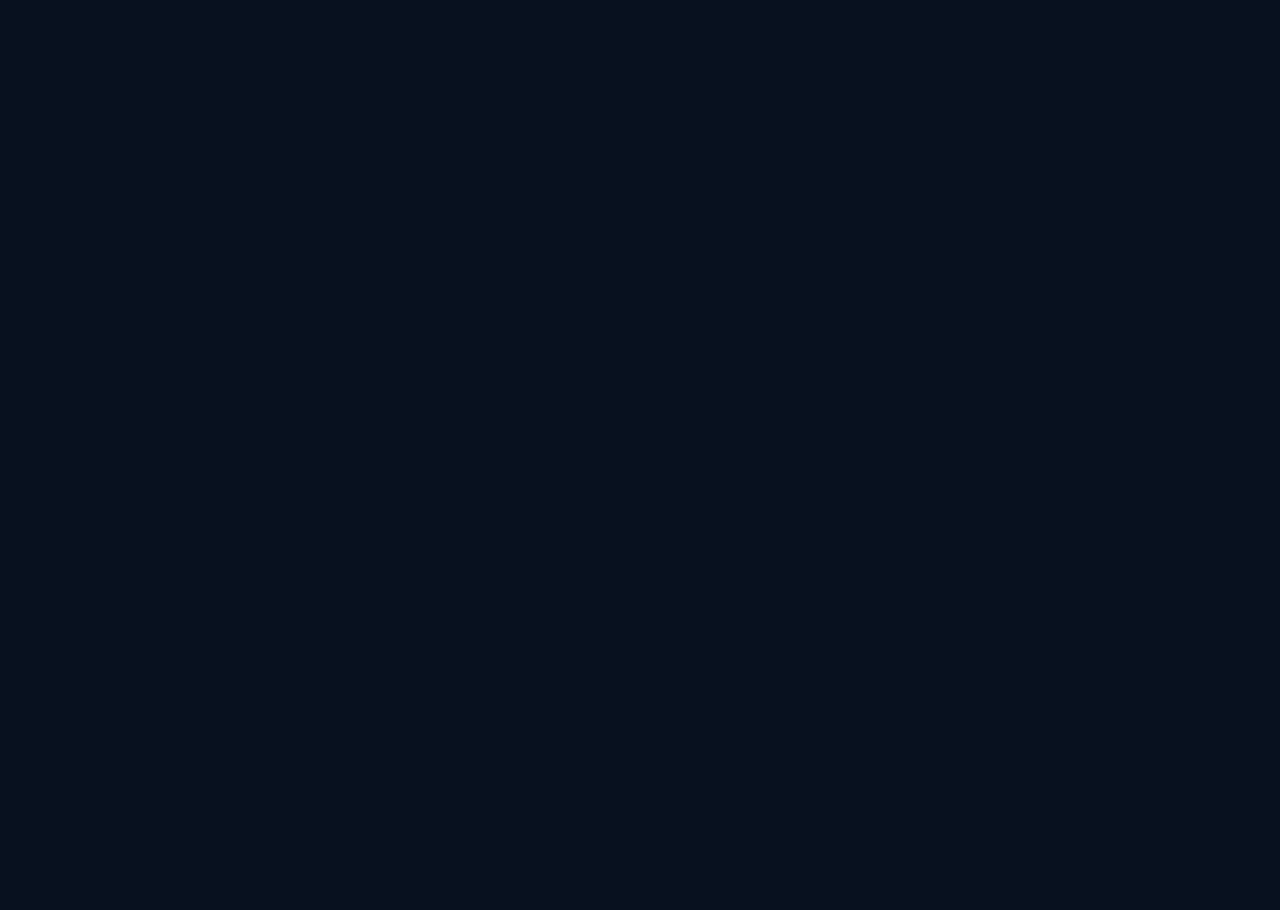
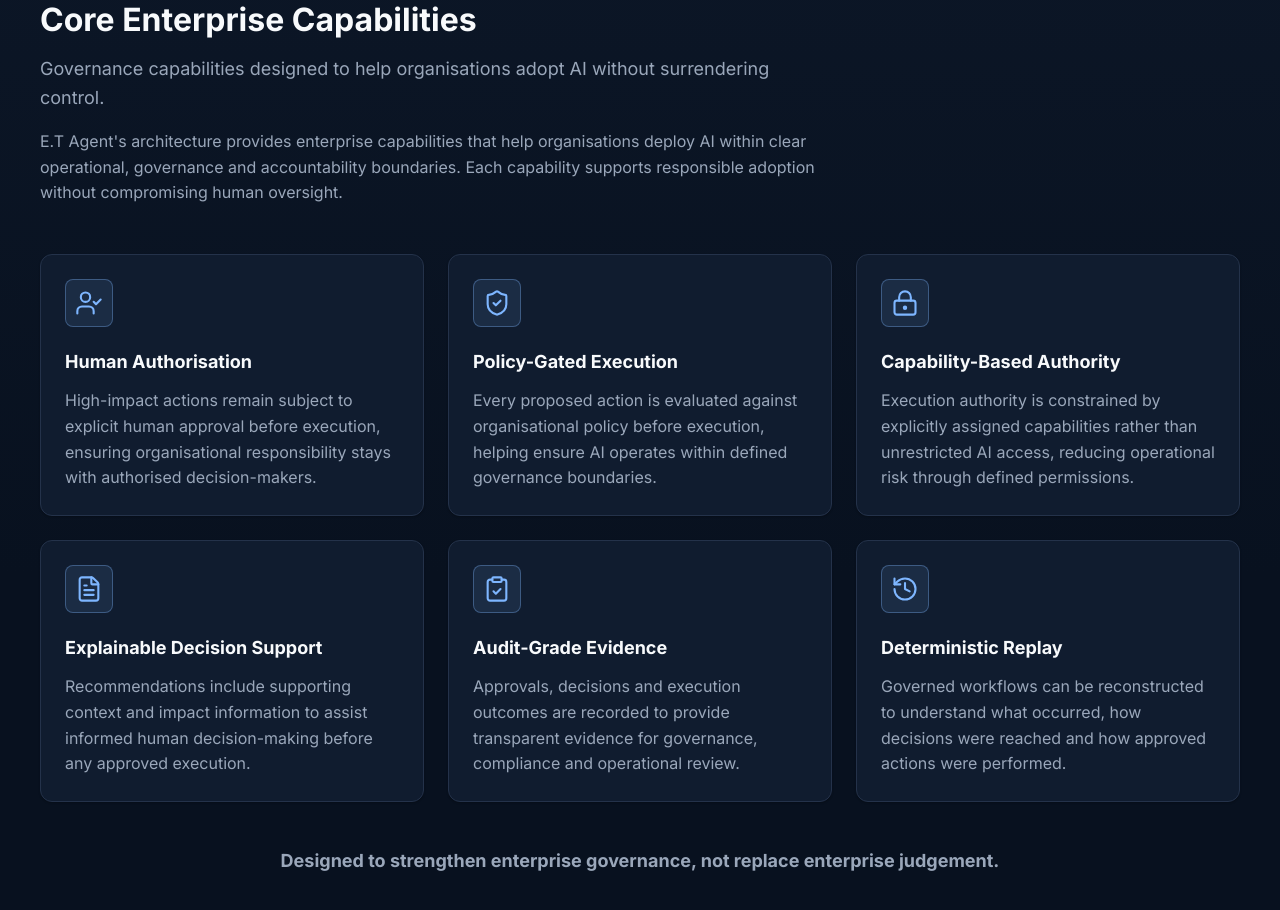
Before and after one commit to ermyg1/etagent-website, a React (Vite) app: page / in a window 1280 px wide. Shown: the part 7940-8850 px from the top of the page. Before the commit the page ends 7848 px from the top, so only its background shows below. Built offline with nearby package versions, Linux system fonts and the light colour scheme.

Commit message:
feat: implement W3B.8 core enterprise capabilities

```diff
--- a/src/App.css
+++ b/src/App.css
@@ -789,6 +789,72 @@
   color: var(--color-text-muted);
 }
 
+.homepage-capabilities {
+  border-top: 1px solid var(--color-border);
+  background:
+    linear-gradient(
+      180deg,
+      color-mix(in srgb, var(--color-surface) 48%, transparent),
+      transparent 66%
+    );
+}
+
+.homepage-capabilities__header {
+  max-width: 860px;
+  margin-bottom: var(--space-2xl);
+}
+
+.homepage-capabilities__header .type-body-large {
+  max-width: 760px;
+  color: var(--color-text-muted);
+}
+
+.homepage-capabilities__intro {
+  max-width: 780px;
+  color: var(--color-text-muted);
+}
+
+.homepage-capabilities__grid {
+  display: grid;
+  grid-template-columns: repeat(3, minmax(0, 1fr));
+  gap: var(--space-lg);
+}
+
+.homepage-capability-card {
+  min-height: 100%;
+  padding: var(--space-xl);
+  background:
+    linear-gradient(
+      180deg,
+      color-mix(in srgb, var(--color-surface-elevated) 88%, var(--color-secondary) 12%),
+      var(--color-surface)
+    );
+}
+
+.homepage-capability-card__icon {
+  width: 48px;
+  height: 48px;
+  margin-bottom: var(--space-lg);
+  border: 1px solid color-mix(in srgb, var(--color-secondary) 34%, transparent);
+  border-radius: var(--radius-lg);
+  background: color-mix(in srgb, var(--color-secondary) 10%, transparent);
+}
+
+.homepage-capability-card__title {
+  margin-bottom: var(--space-sm);
+}
+
+.homepage-capability-card .type-body {
+  color: var(--color-text-muted);
+}
+
+.homepage-capabilities__callout {
+  max-width: 760px;
+  margin: var(--space-2xl) auto 0;
+  color: var(--color-text-muted);
+  text-align: center;
+}
+
 .ui-button {
   display: inline-flex;
   align-items: center;
@@ -1141,6 +1207,10 @@
     grid-template-columns: repeat(2, minmax(0, 1fr));
   }
 
+  .homepage-capabilities__grid {
+    grid-template-columns: repeat(2, minmax(0, 1fr));
+  }
+
   .homepage-workflow__list {
     max-width: 720px;
   }
@@ -1352,6 +1422,23 @@
     text-align: left;
   }
 
+  .homepage-capabilities__header {
+    margin-bottom: var(--space-xl);
+  }
+
+  .homepage-capabilities__grid {
+    grid-template-columns: 1fr;
+  }
+
+  .homepage-capability-card {
+    padding: var(--space-lg);
+  }
+
+  .homepage-capabilities__callout {
+    margin-top: var(--space-xl);
+    text-align: left;
+  }
+
   .form-grid {
     grid-template-columns: 1fr;
   }
--- a/src/App.tsx
+++ b/src/App.tsx
@@ -201,6 +201,39 @@ const governanceComparisonRows = [
   {
     conventional: 'Trust is difficult to verify.',
     etAgent: 'Trust is continuously evidenced.',
+  },
+]
+
+const coreEnterpriseCapabilities = [
+  {
+    body: 'High-impact actions remain subject to explicit human approval before execution, ensuring organisational responsibility stays with authorised decision-makers.',
+    icon: UserCheck,
+    title: 'Human Authorisation',
+  },
+  {
+    body: 'Every proposed action is evaluated against organisational policy before execution, helping ensure AI operates within defined governance boundaries.',
+    icon: ShieldCheck,
+    title: 'Policy-Gated Execution',
+  },
+  {
+    body: 'Execution authority is constrained by explicitly assigned capabilities rather than unrestricted AI access, reducing operational risk through defined permissions.',
+    icon: LockKeyhole,
+    title: 'Capability-Based Authority',
+  },
+  {
+    body: 'Recommendations include supporting context and impact information to assist informed human decision-making before any approved execution.',
+    icon: FileText,
+    title: 'Explainable Decision Support',
+  },
+  {
+    body: 'Approvals, decisions and execution outcomes are recorded to provide transparent evidence for governance, compliance and operational review.',
+    icon: ClipboardCheck,
+    title: 'Audit-Grade Evidence',
+  },
+  {
+    body: 'Governed workflows can be reconstructed to understand what occurred, how decisions were reached and how approved actions were performed.',
+    icon: History,
+    title: 'Deterministic Replay',
   },
 ]
 
@@ -642,6 +675,66 @@ function App() {
           </p>
         </Card>
       </Section>
+
+      <Section
+        aria-labelledby="core-enterprise-capabilities-title"
+        className="homepage-capabilities"
+        id="core-enterprise-capabilities"
+        spacing="default"
+        width="wide"
+      >
+        <Stack className="homepage-capabilities__header" space="md">
+          <Badge variant="secondary">Core enterprise capabilities</Badge>
+          <h2 className="type-heading-2" id="core-enterprise-capabilities-title">
+            Core Enterprise Capabilities
+          </h2>
+          <p className="type-body-large">
+            Governance capabilities designed to help organisations adopt AI
+            without surrendering control.
+          </p>
+          <p className="homepage-capabilities__intro type-body">
+            E.T Agent's architecture provides enterprise capabilities that help
+            organisations deploy AI within clear operational, governance and
+            accountability boundaries. Each capability supports responsible
+            adoption without compromising human oversight.
+          </p>
+        </Stack>
+
+        <div className="homepage-capabilities__grid">
+          {coreEnterpriseCapabilities.map((capability) => (
+            <Card
+              aria-labelledby={`core-capability-${capability.title
+                .toLowerCase()
+                .replaceAll(' ', '-')
+                .replaceAll('&', 'and')}`}
+              className="homepage-capability-card"
+              key={capability.title}
+              variant="bordered"
+            >
+              <Icon
+                className="homepage-capability-card__icon"
+                icon={capability.icon}
+                size="lg"
+              />
+              <h3
+                className="homepage-capability-card__title type-heading-4"
+                id={`core-capability-${capability.title
+                  .toLowerCase()
+                  .replaceAll(' ', '-')
+                  .replaceAll('&', 'and')}`}
+              >
+                {capability.title}
+              </h3>
+              <p className="type-body">{capability.body}</p>
+            </Card>
+          ))}
+        </div>
+
+        <p className="homepage-capabilities__callout type-heading-4">
+          Designed to strengthen enterprise governance, not replace enterprise
+          judgement.
+        </p>
+      </Section>
     </PageLayout>
   )
 }
```
